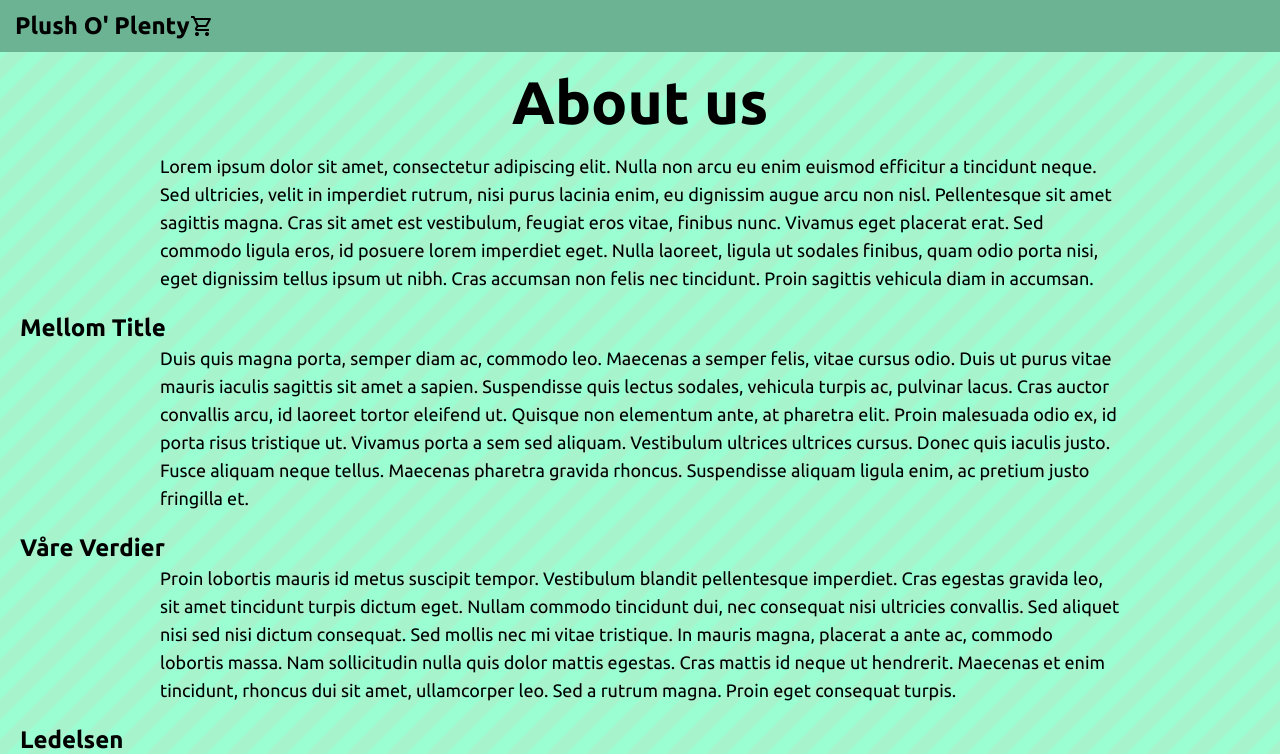
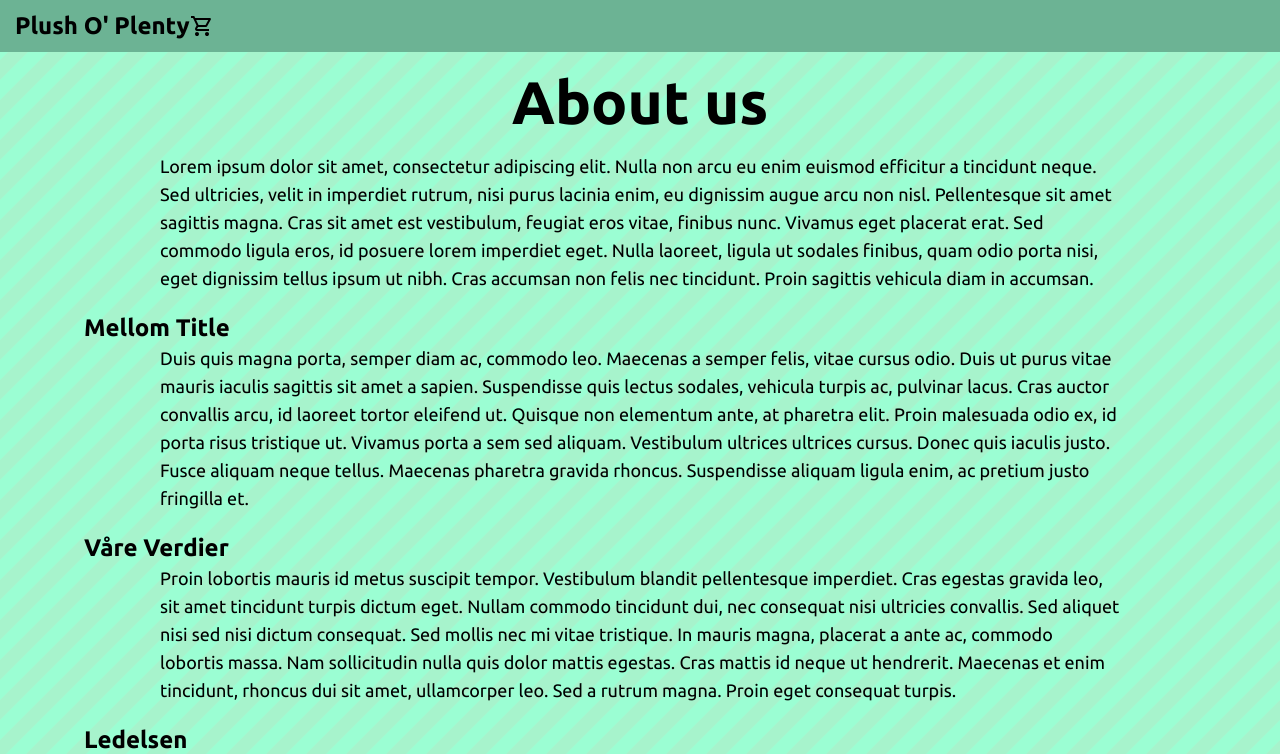
Before and after one commit to Toy085/nettside-plush, a SvelteKit app: page /about-us in a window 1280 px wide. Shown: the top 754 px of the page. Built offline with nearby package versions, Linux system fonts and the light colour scheme; a web font is replaced by a local one.

Commit message:
fix: moved h2 slightly to the right

```diff
--- a/src/routes/about-us/+page.svelte
+++ b/src/routes/about-us/+page.svelte
@@ -97,7 +97,7 @@
 <style>
   @import "tailwindcss";
   h2 {
-    @apply text-2xl font-bold;
+    @apply text-2xl font-bold ml-[5vw];
   }
   p {
     @apply w-[75vw] text-lg m-auto;
```
